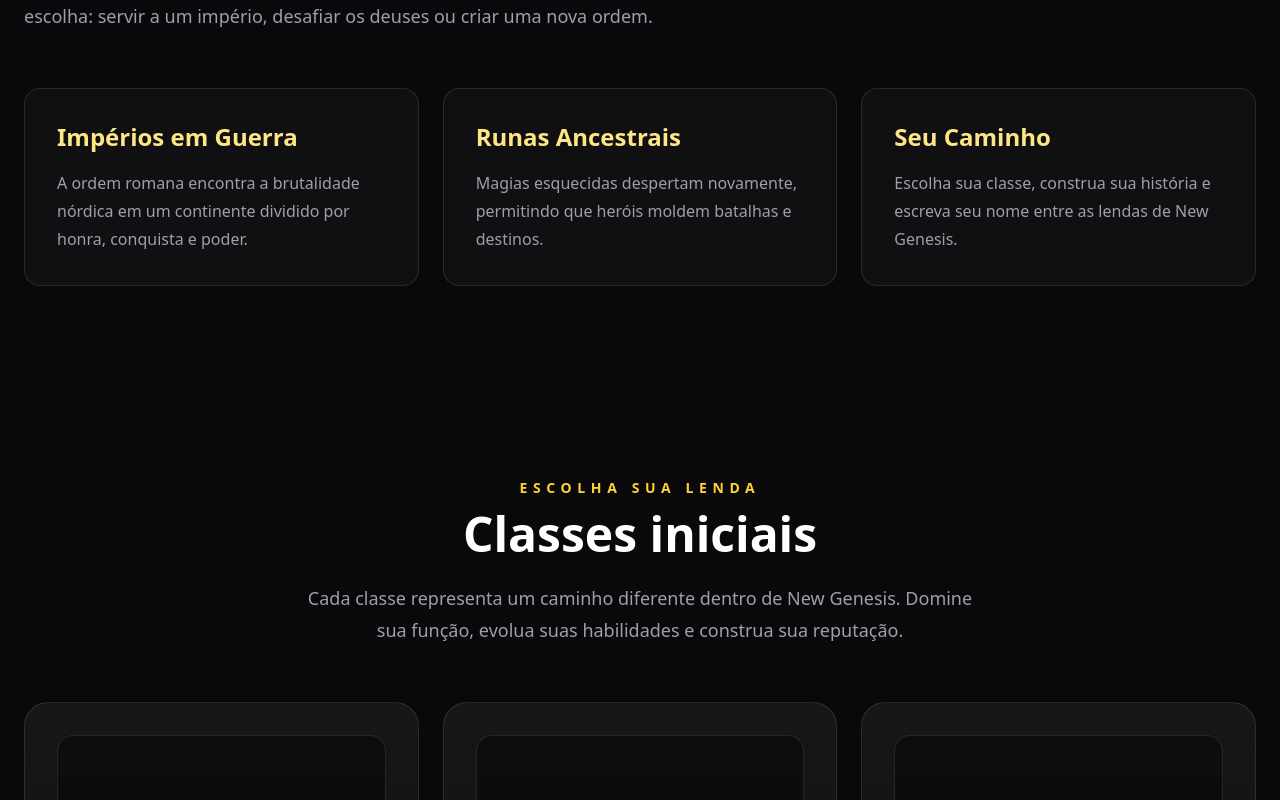
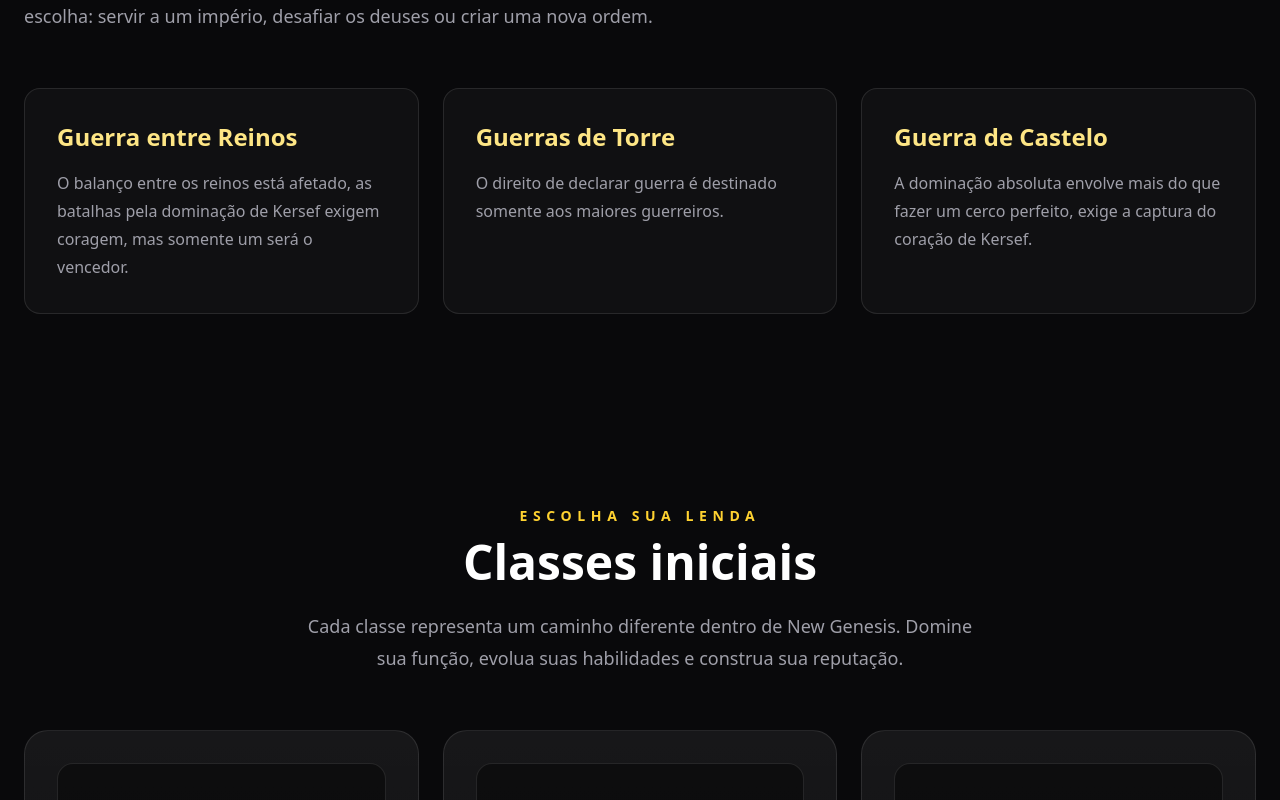
Before and after one commit to crsandrade/newgenesis-webproject, a Next.js app: page / in a window 1280 px wide. Shown: the part 1080-1880 px from the top of the page. Built offline with nearby package versions, Linux system fonts and the light colour scheme.

Commit message:
ux: changed text about world intro

```diff
--- a/constants/navigation.ts
+++ b/constants/navigation.ts
@@ -28,7 +28,7 @@ export const navigationLinks = [
         href: "/download",
     },
     {
-        label: "Cash Shop",
+        label: "Loja",
         href: "/cash-shop",
     },
 ];
--- a/sections/WorldIntro.tsx
+++ b/sections/WorldIntro.tsx
@@ -1,18 +1,18 @@
 const features = [
   {
-    title: "Impérios em Guerra",
+    title: "Guerra entre Reinos",
     description:
-      "A ordem romana encontra a brutalidade nórdica em um continente dividido por honra, conquista e poder.",
+      "O balanço entre os reinos está afetado, as batalhas pela dominação de Kersef exigem coragem, mas somente um será o vencedor.",
   },
   {
-    title: "Runas Ancestrais",
+    title: "Guerras de Torre",
     description:
-      "Magias esquecidas despertam novamente, permitindo que heróis moldem batalhas e destinos.",
+      "O direito de declarar guerra é destinado somente aos maiores guerreiros.",
   },
   {
-    title: "Seu Caminho",
+    title: "Guerra de Castelo",
     description:
-      "Escolha sua classe, construa sua história e escreva seu nome entre as lendas de New Genesis.",
+      "A dominação absoluta envolve mais do que fazer um cerco perfeito, exige a captura do coração de Kersef.",
   },
 ];
 
```
